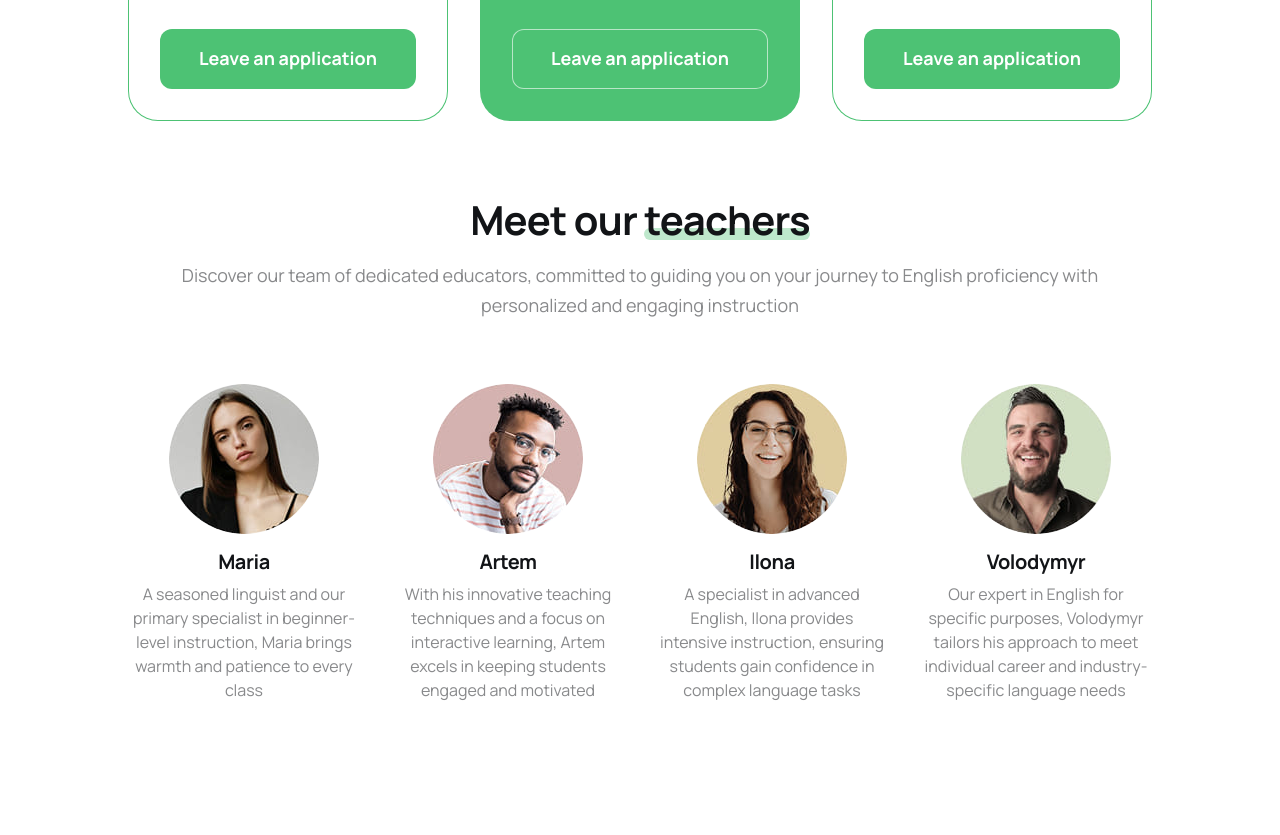
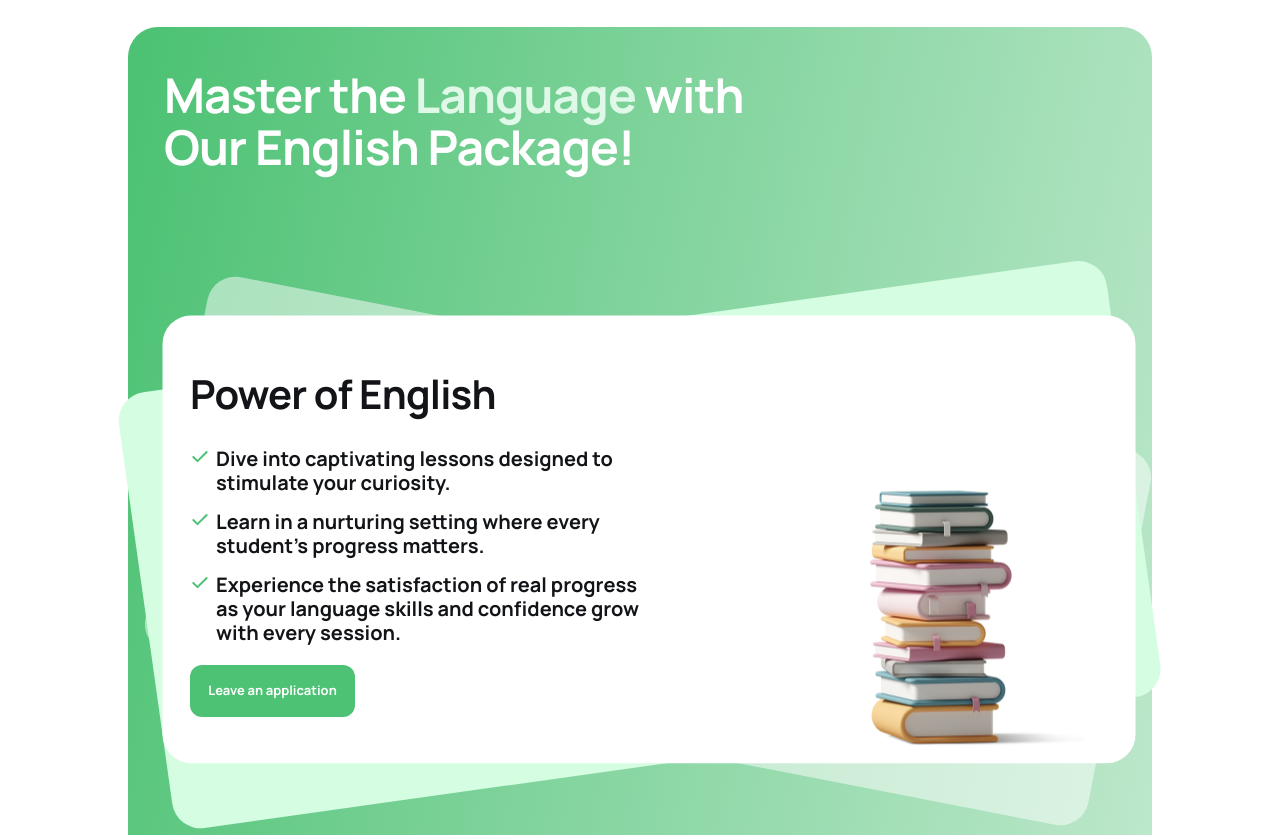
Before and after one commit to OleksandrMiedviediev/top-coders, a website built with Vite: page src/index.html in a window 1280 px wide. Shown: the part 1423-2258 px from the top of the page. Built offline with nearby package versions, Linux system fonts and the light colour scheme.

Commit message:
Add proposal section with responsive design and new images

```diff
--- a/src/css/base.css
+++ b/src/css/base.css
@@ -30,15 +30,16 @@ main {
   flex-grow: 1;
 }
 
-.sr-only {
+.sr-only,
+.visually-hidden {
   position: absolute;
-  white-space: nowrap;
   width: 1px;
   height: 1px;
+  margin: -1px;
+  padding: 0;
   overflow: hidden;
   border: 0;
-  padding: 0;
   clip: rect(0 0 0 0);
   clip-path: inset(100%);
-  margin: -1px;
+  white-space: nowrap;
 }
--- a/src/css/main.css
+++ b/src/css/main.css
@@ -1,15 +1,15 @@
 /* Common styles */
+@import url('modern-normalize/modern-normalize.css');
 @import url('./reset.css');
 @import url('./base.css');
 @import url('./container.css');
-@import url('./section.css');
 
 /* Sections style */
 @import url('./header.css');
 @import url('./hero.css');
 @import url('./about-us.css');
 @import url('./lessons.css');
-@import url('./preference.css');
+@import url('./proposal.css');
 @import url('./teachers.css');
 @import url('./contact-us.css');
 @import url('./reviews.css');
--- /dev/null
+++ b/src/css/proposal.css
@@ -0,0 +1,272 @@
+.proposal {
+  padding: 40px 0 46px;
+}
+
+.proposal-shell {
+  position: relative;
+  overflow: visible;
+  border-radius: 18px;
+  padding: 40px 16px 20px;
+  background: linear-gradient(102deg, #4dc274 2%, #bee8cc 100%);
+  height: 700px;
+}
+
+.proposal-shell::before,
+.proposal-shell::after {
+  content: none;
+}
+
+.proposal-title {
+  position: relative;
+  margin: 0 0 34px;
+  max-width: 300px;
+  color: #ffffff;
+  font-size: 38px;
+  font-weight: 700;
+  line-height: 1.05;
+  letter-spacing: -0.02em;
+}
+
+.proposal-title-accent {
+  color: #dff8e8;
+}
+
+.proposal-card-wrap {
+  position: relative;
+  z-index: 2;
+  min-height: 332px;
+}
+
+.proposal-cards-bg {
+  position: absolute;
+  left: 50%;
+  top: calc(50% + 30px);
+  width: 335px;
+  transform: translate(-50%, -48%);
+}
+
+.proposal-cards-bg img {
+  display: block;
+  width: 100%;
+  height: auto;
+}
+
+.proposal-card {
+  position: relative;
+  border-radius: 16px;
+  padding: 18px;
+  margin-top: 50px;
+}
+
+.proposal-card-title {
+  margin: 0 0 18px;
+  color: #121417;
+  font-size: 24px;
+  line-height: 1.16;
+  letter-spacing: -0.02em;
+  white-space: nowrap;
+}
+
+.proposal-list {
+  margin: 30px 0 0;
+  padding: 0;
+  list-style: none;
+}
+
+.proposal-item {
+  display: flex;
+  align-items: flex-start;
+  gap: 6px;
+  margin-bottom: 7px;
+  max-width: 208px;
+  color: #121417;
+  font-size: 12px;
+  font-weight: 500;
+  line-height: 1.3;
+}
+
+.proposal-item:last-child {
+  margin-bottom: 18px;
+}
+
+.proposal-item-icon {
+  flex: 0 0 20px;
+  fill: #4dc274;
+}
+
+.proposal-item-text {
+  display: block;
+}
+
+.proposal-btn {
+  display: inline-flex;
+  align-items: center;
+  justify-content: center;
+  width: 100%;
+  min-width: 0;
+  height: 52px;
+  border-radius: 12px;
+  padding: 0 14px;
+  background-color: #4dc274;
+  color: #ffffff;
+  font-size: 12px;
+  font-weight: 700;
+  line-height: 1.2;
+  text-decoration: none;
+  transition: background-color 250ms ease;
+}
+
+.proposal-btn:hover,
+.proposal-btn:focus {
+  background-color: #38ae5f;
+}
+
+.proposal-books {
+  display: none;
+  position: absolute;
+  right: 10px;
+  top: 50%;
+  z-index: 3;
+  margin: 0;
+  width: 88px;
+  height: 112px;
+  transform: translateY(-32%);
+  object-fit: contain;
+}
+
+@media only screen and (min-width: 375px) {
+  .proposal-shell {
+    padding: 40px 24px 20px;
+  }
+
+  .proposal-books {
+    right: 18px;
+  }
+}
+
+@media only screen and (min-width: 768px) {
+  .proposal {
+    padding: 56px 0;
+  }
+
+  .proposal-shell {
+    border-radius: 24px;
+    padding: 58px 32px 32px;
+    height: 950px;
+  }
+
+  .proposal-card-wrap {
+    min-height: 402px;
+  }
+
+  .proposal-cards-bg {
+    top: calc(50% + 60px);
+    width: 755px;
+    height: 615px;
+    transform: translate(-50%, -46%);
+  }
+
+  .proposal-title {
+    margin-bottom: 30px;
+    max-width: 640px;
+    font-size: 58px;
+    line-height: 1;
+  }
+
+  .proposal-card {
+    width: calc(100% - 120px);
+    min-height: 248px;
+    padding: 68px 220px 30px 26px;
+  }
+
+  .proposal-card-title {
+    font-size: 40px;
+  }
+
+  .proposal-list {
+    max-width: 520px;
+  }
+
+  .proposal-item {
+    margin-bottom: 8px;
+    max-width: 430px;
+    font-size: 14px;
+    line-height: 1.35;
+  }
+
+  .proposal-item:last-child {
+    margin-bottom: 20px;
+  }
+
+  .proposal-btn {
+    width: auto;
+    min-width: 150px;
+  }
+
+  .proposal-books {
+    display: block;
+    right: 24px;
+    top: 50%;
+    width: 172px;
+    height: 214px;
+    transform: translateY(-50%);
+  }
+}
+
+@media only screen and (min-width: 1280px) {
+  .proposal-shell {
+    border-radius: 30px;
+    padding: 42px 36px 36px;
+    height: 900px;
+  }
+
+  .proposal-title {
+    max-width: 640px;
+    margin-bottom: 30px;
+    font-size: 48px;
+    line-height: 1.08;
+  }
+
+  .proposal-cards-bg {
+    top: calc(50% + 30px);
+    width: 1050px;
+    height: 463px;
+    transform: translate(-50%, -47%);
+  }
+
+  .proposal-card {
+    top: 80px;
+  }
+
+  .proposal-card-title {
+    margin-bottom: 16px;
+    font-size: 40px;
+    line-height: 1.15;
+  }
+
+  .proposal-list {
+    max-width: 520px;
+  }
+
+  .proposal-item {
+    margin-bottom: 15px;
+    max-width: 470px;
+    font-weight: 700;
+    font-size: 20px;
+    line-height: 24px;
+    letter-spacing: -2%;
+  }
+
+  .proposal-btn {
+    min-width: 165px;
+    padding: 12px 18px;
+    font-size: 13px;
+  }
+
+  .proposal-books {
+    right: 32px;
+    width: 214px;
+    height: 263px;
+    top: 90%
+  }
+}
--- a/src/index.html
+++ b/src/index.html
@@ -11,10 +11,6 @@
       href="https://fonts.googleapis.com/css2?family=Manrope:wght@200..800&display=swap"
       rel="stylesheet"
     />
-    <link
-      rel="stylesheet"
-      href="node_modules/modern-normalize/modern-normalize.css"
-    />
     <link rel="stylesheet" href="./css/main.css" />
   </head>
   <body>
@@ -25,7 +21,7 @@
       <load src="./partials/hero.html" />
       <load src="./partials/about-us.html" />
       <load src="./partials/lessons.html" />
-      <load src="./partials/preference.html" />
+      <load src="./partials/proposal.html" />
       <load src="./partials/teachers.html" />
       <load src="./partials/contact-us.html" />
       <load src="./partials/reviews.html" />
--- a/src/partials/contact-us.html
+++ b/src/partials/contact-us.html
@@ -1,4 +1,7 @@
 <section class="contact-us" id="contact">
+  <span id="leave-application" class="visually-hidden" aria-hidden="true"
+    >Leave application anchor</span
+  >
   <div class="container">
     <h2 class="contact-us-title">
       Leave an <span class="contact-us-title-accent">application</span>
--- /dev/null
+++ b/src/partials/proposal.html
@@ -0,0 +1,78 @@
+<section class="proposal" id="proposal">
+  <div class="container">
+    <div class="proposal-shell">
+      <h2 class="visually-hidden">Proposal to leave an application</h2>
+
+      <p class="proposal-title">
+        Master the <span class="proposal-title-accent">Language</span> with Our English
+        Package!
+      </p>
+
+      <div class="proposal-card-wrap">
+        <picture class="proposal-cards-bg" aria-hidden="true">
+          <source
+            media="(min-width: 1280px)"
+            srcset="./images/proposal-cards-desktop.svg"
+          />
+          <source
+            media="(min-width: 768px)"
+            srcset="./images/proposal-cards-tablet.svg"
+          />
+          <img
+            src="./images/proposal-cards-mobile.svg"
+            alt=""
+            width="335"
+            height="457"
+            loading="lazy"
+            decoding="async"
+          />
+        </picture>
+
+        <article class="proposal-card">
+          <h3 class="proposal-card-title">Power of English</h3>
+
+          <ul class="proposal-list">
+            <li class="proposal-item">
+              <svg class="proposal-item-icon" width="20" height="20" aria-hidden="true">
+                <use href="../images/icons.svg#check"></use>
+              </svg>
+              <span class="proposal-item-text"
+                >Dive into captivating lessons designed to stimulate your curiosity.</span
+              >
+            </li>
+            <li class="proposal-item">
+              <svg class="proposal-item-icon" width="20" height="20" aria-hidden="true">
+                <use href="../images/icons.svg#check"></use>
+              </svg>
+              <span class="proposal-item-text"
+                >Learn in a nurturing setting where every student's progress matters.</span
+              >
+            </li>
+            <li class="proposal-item">
+              <svg class="proposal-item-icon" width="20" height="20" aria-hidden="true">
+                <use href="../images/icons.svg#check"></use>
+              </svg>
+              <span class="proposal-item-text"
+                >Experience the satisfaction of real progress as your language skills and
+                confidence grow with every session.</span
+              >
+            </li>
+          </ul>
+
+          <a class="proposal-btn" href="#leave-application">Leave an application</a>
+        </article>
+
+        <img
+          class="proposal-books"
+          src="./images/books-stack.png"
+          srcset="./images/books-stack.png 2x"
+          alt="Stack of books"
+          width="214"
+          height="263"
+          loading="lazy"
+          decoding="async"
+        />
+      </div>
+    </div>
+  </div>
+</section>
```
Also changed, not shown: src/images/books-stack.png (added), src/images/proposal-cards-desktop.svg (added), src/images/proposal-cards-mobile.svg (added), src/images/proposal-cards-tablet.svg (added).
